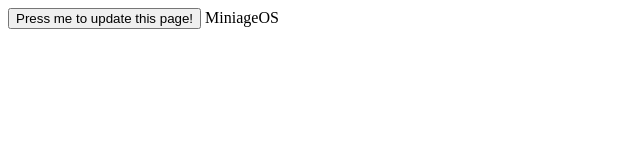
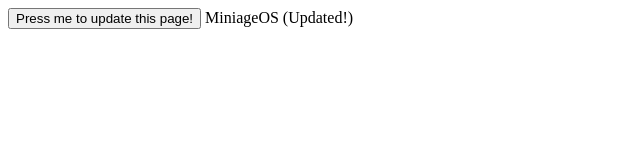
Before and after one commit to miniage/miniage.github.io, a plain HTML site: page index.html in a window 1280 px wide. Shown: the full height of the page, 0-640 px from the left. Drawn offline with Linux system fonts and the light colour scheme.

Commit message:
Update index.html

```diff
--- a/index.html
+++ b/index.html
@@ -53,7 +53,7 @@
 <body>
 
     <button onclick="update();">Press me to update this page!</button>
-    MiniageOS
+    MiniageOS (Updated!)
 
 
 </body></html>
```
